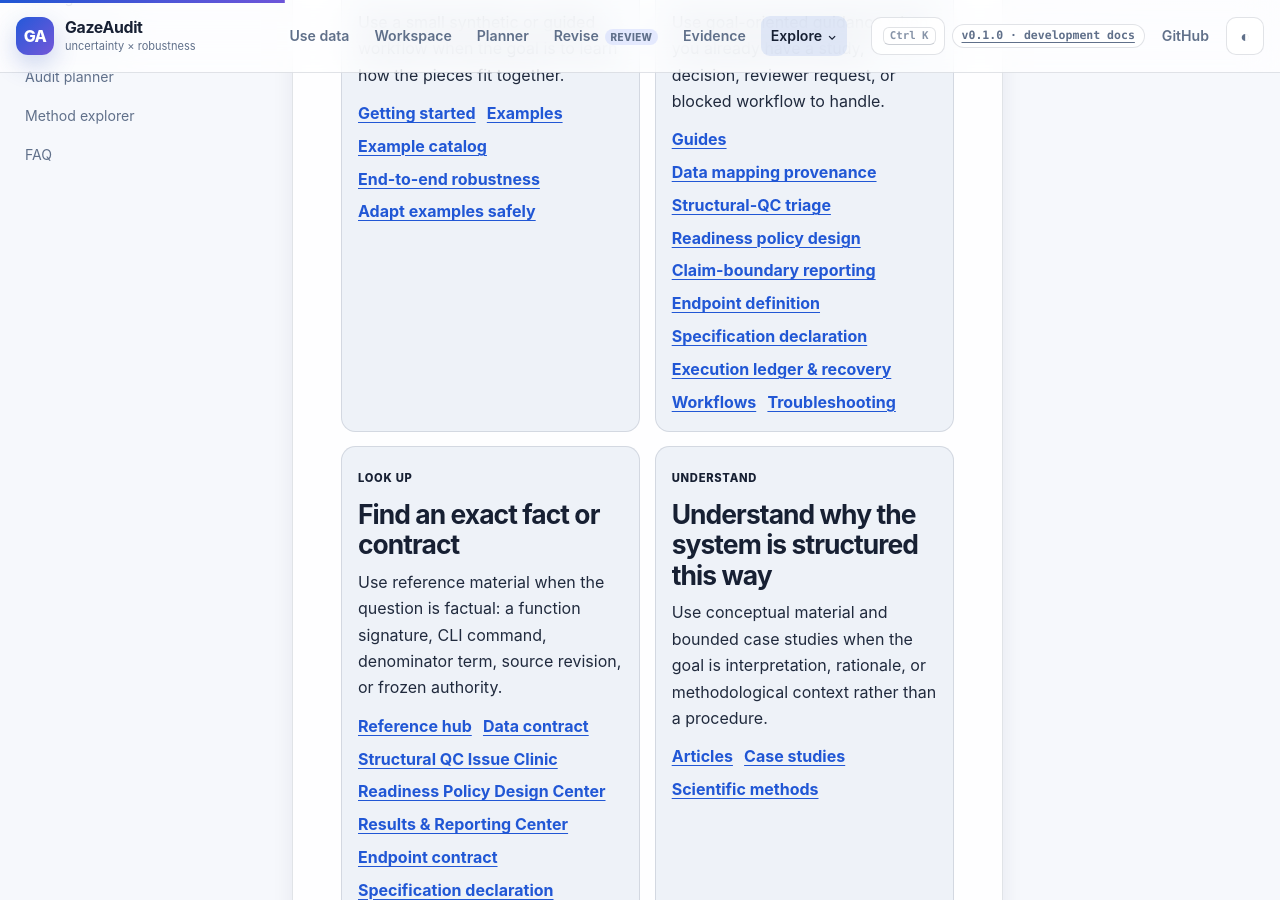
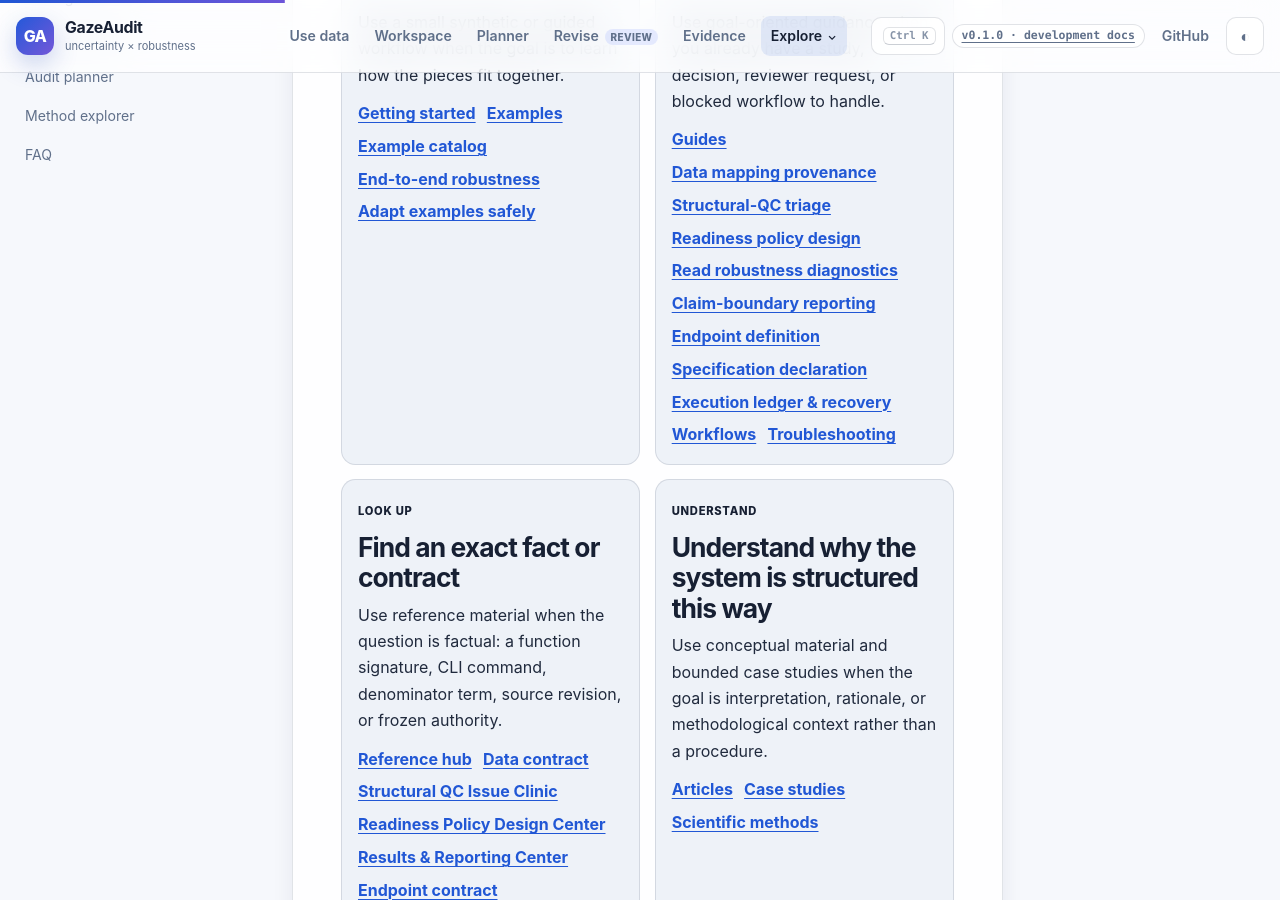
Before and after one commit to stefanosbalaskas/GazeAudit, a Jekyll site: the page built from docs/documentation-map.md, in a window 1280 px wide and 900 px high, scrolled down 720 px. Built offline with Jekyll 4.4.1, drawn with Linux system fonts in a browser that asks for light colours.

Commit message:
docs: add robustness diagnostic guide to compass

```diff
--- a/docs/documentation-map.md
+++ b/docs/documentation-map.md
@@ -36,6 +36,7 @@
       <a href="{{ '/docs/guides/data-mapping-provenance/' | relative_url }}">Data mapping provenance</a>
       <a href="{{ '/docs/guides/structural-qc-triage/' | relative_url }}">Structural-QC triage</a>
       <a href="{{ '/docs/guides/readiness-policy-design/' | relative_url }}">Readiness policy design</a>
+      <a href="{{ '/docs/guides/robustness-diagnostics/' | relative_url }}">Read robustness diagnostics</a>
       <a href="{{ '/docs/guides/claim-boundary-reporting/' | relative_url }}">Claim-boundary reporting</a>
       <a href="{{ '/docs/guides/endpoint-definition/' | relative_url }}">Endpoint definition</a>
       <a href="{{ '/docs/guides/specification-declaration/' | relative_url }}">Specification declaration</a>
```
